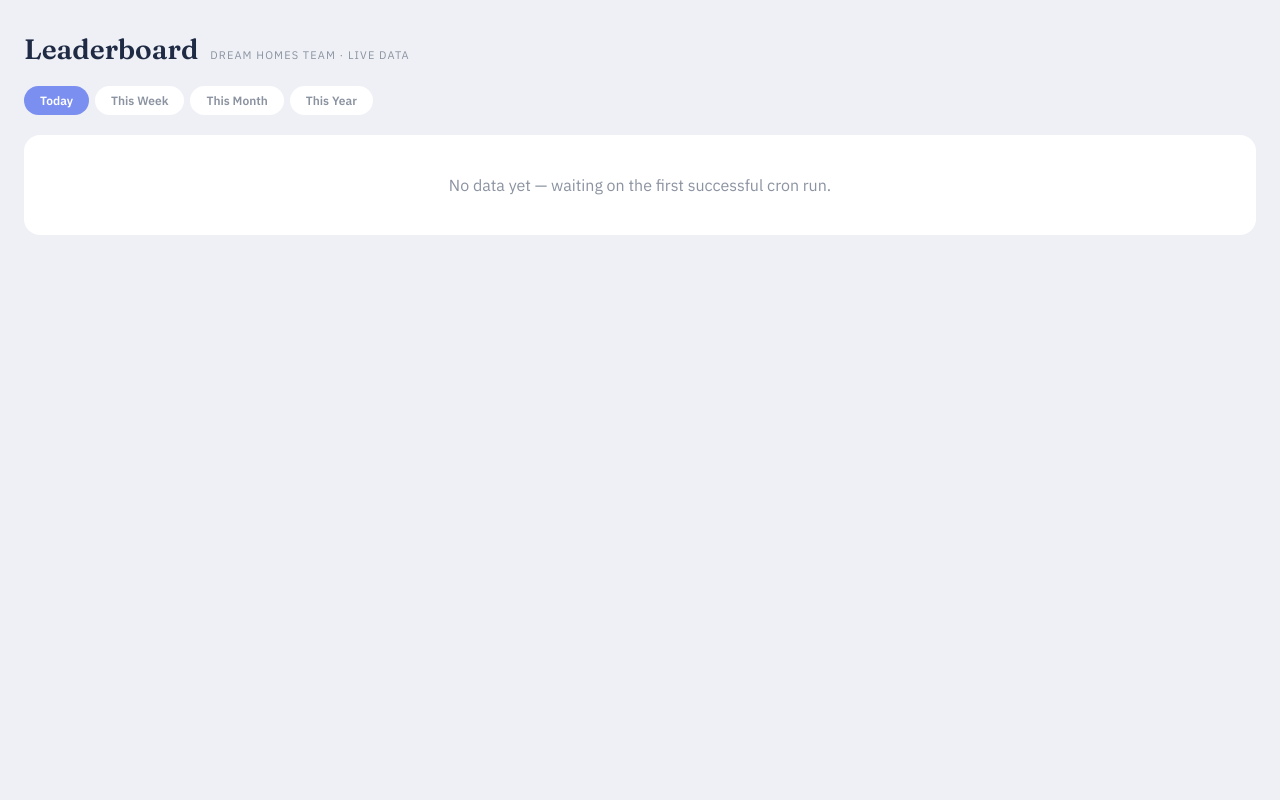
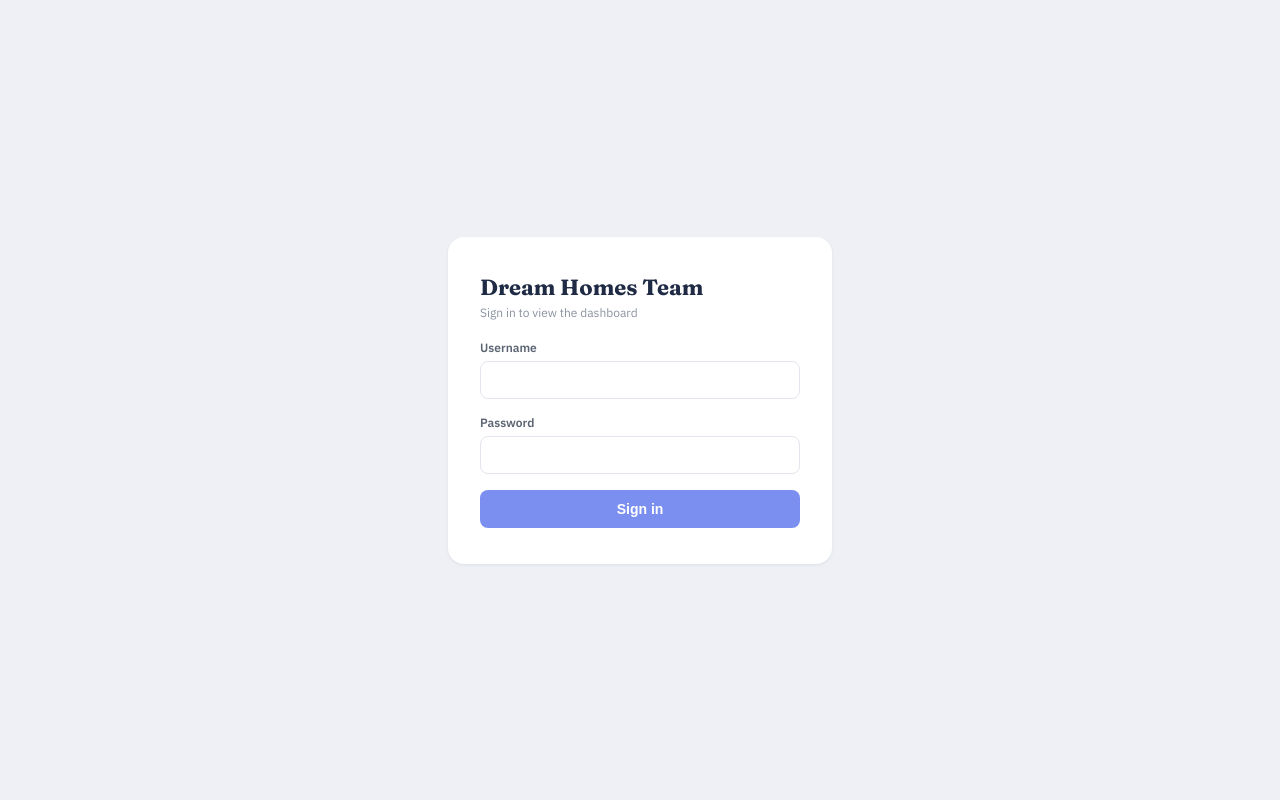
Before and after one commit to securit8/dht-dashboard, a Flask app: page / in a window 1280 px wide. Run offline with Flask 3, Linux system fonts and the light colour scheme; the visitor is signed in with stand-in values (Sample User, id 1); data that the repository does not hold is empty; some libraries are stand-ins or nearby versions.

Commit message:
Update leaderboard.html

```diff
--- a/templates/leaderboard.html
+++ b/templates/leaderboard.html
@@ -2,100 +2,31 @@
 <html lang="en">
 <head>
   <meta charset="utf-8">
-  <title>Leaderboard — Dream Homes Team</title>
-  <link rel="stylesheet" href="https://fonts.googleapis.com/css2?family=Fraunces:wght@500;600;700&family=IBM+Plex+Sans:wght@400;500;600;700&family=IBM+Plex+Mono:wght@500;600;700&display=swap">
+  <title>Sign in — Dream Homes Team</title>
+  <link rel="stylesheet" href="https://fonts.googleapis.com/css2?family=Fraunces:wght@600;700&family=IBM+Plex+Sans:wght@400;500;600;700&display=swap">
   <style>
-    body { margin: 0; font-family: 'IBM Plex Sans', system-ui, sans-serif; background: #EEF0F5; }
-    .page { max-width: 1360px; margin: 0 auto; padding: 32px 24px; }
-    h1 { margin: 0; font-family: 'Fraunces', serif; font-size: 28px; font-weight: 600; color: #1F2A44; }
-    .sub { font-size: 11px; letter-spacing: 0.1em; text-transform: uppercase; color: #8B93A1; }
-    .totals { display: grid; grid-template-columns: repeat(6, minmax(0, 1fr)); gap: 10px; margin: 20px 0; }
-    .totals .kpi { background: #fff; border-radius: 12px; padding: 13px 14px; box-shadow: 0 1px 3px rgba(31,42,68,0.05); }
-    .kpi-val { font-size: 19px; font-weight: 700; color: #1F2A44; font-family: 'IBM Plex Mono', monospace; }
-    .kpi-lbl { font-size: 9.5px; letter-spacing: 0.06em; text-transform: uppercase; color: #8B93A1; }
-    .podium { display: grid; grid-template-columns: repeat(3, minmax(0, 1fr)); gap: 16px; margin-bottom: 20px; }
-    .card { background: #fff; border-radius: 16px; padding: 20px 18px 16px; display: flex; flex-direction: column; align-items: center; box-shadow: 0 1px 3px rgba(31,42,68,0.08); }
-    .avatar { width: 64px; height: 64px; border-radius: 999px; display: flex; align-items: center; justify-content: center; color: #fff; font-size: 19px; font-weight: 600; }
-    .badge { width: 24px; height: 24px; border-radius: 999px; background: #1F2A44; color: #fff; display: flex; align-items: center; justify-content: center; font-size: 11px; font-weight: 700; border: 2px solid #fff; margin-top: -12px; }
-    .name { font-weight: 700; color: #1F2A44; font-size: 14px; margin: 6px 0 4px; }
-    .score { font-family: 'IBM Plex Mono', monospace; font-size: 36px; font-weight: 700; color: #7B8FF0; }
-    .stats { display: flex; flex-wrap: wrap; justify-content: center; gap: 6px 9px; font-size: 11px; color: #5B6472; font-family: 'IBM Plex Mono', monospace; margin-top: 6px; }
-    .rows { display: flex; flex-direction: column; gap: 6px; }
-    .row { display: flex; align-items: center; gap: 12px; background: #fff; border-radius: 12px; padding: 8px 16px; box-shadow: 0 1px 2px rgba(31,42,68,0.05); }
-    .row .rank { width: 18px; text-align: center; font-family: 'IBM Plex Mono', monospace; font-size: 12px; font-weight: 700; color: #8B93A1; }
-    .row .avatar { width: 30px; height: 30px; font-size: 10.5px; }
-    .row .name { width: 140px; font-weight: 600; color: #1F2A44; font-size: 13px; margin: 0; }
-    .row .stats { flex-grow: 1; justify-content: flex-start; margin: 0; }
-    .row .score { font-size: 16px; }
-    .empty { background: #fff; border-radius: 16px; padding: 40px; text-align: center; color: #8B93A1; }
+    body { margin: 0; font-family: 'IBM Plex Sans', system-ui, sans-serif; background: #EEF0F5; display: flex; align-items: center; justify-content: center; min-height: 100vh; }
+    .card { background: #fff; border-radius: 16px; padding: 36px 32px; width: 320px; box-shadow: 0 1px 3px rgba(31,42,68,0.08); }
+    h1 { margin: 0 0 4px; font-family: 'Fraunces', serif; font-size: 22px; color: #1F2A44; }
+    .sub { font-size: 12px; color: #8B93A1; margin-bottom: 20px; }
+    label { display: block; font-size: 12px; font-weight: 600; color: #5B6472; margin-bottom: 6px; }
+    input { width: 100%; box-sizing: border-box; padding: 10px 12px; border: 1px solid #E3E6EC; border-radius: 8px; font-size: 14px; margin-bottom: 16px; }
+    button { width: 100%; padding: 11px; border: none; border-radius: 8px; background: #7B8FF0; color: #fff; font-size: 14px; font-weight: 600; cursor: pointer; }
+    .error { background: #FDEDEA; color: #C0392B; font-size: 13px; padding: 10px 12px; border-radius: 8px; margin-bottom: 16px; }
   </style>
 </head>
 <body>
-<div class="page">
-  <div style="display: flex; align-items: baseline; gap: 12px; margin-bottom: 20px;">
-    <h1>Leaderboard</h1>
-    <span class="sub">Dream Homes Team &middot; live data</span>
+  <div class="card">
+    <h1>Dream Homes Team</h1>
+    <div class="sub">Sign in to view the dashboard</div>
+    {% if error %}<div class="error">{{ error }}</div>{% endif %}
+    <form method="post">
+      <label for="username">Username</label>
+      <input type="text" id="username" name="username" autocomplete="username" required>
+      <label for="password">Password</label>
+      <input type="password" id="password" name="password" autocomplete="current-password" required>
+      <button type="submit">Sign in</button>
+    </form>
   </div>
-
-  <div style="display: flex; gap: 6px; margin-bottom: 20px;">
-    <a href="?period=today" style="text-decoration:none; font-size:12px; font-weight:600; padding:7px 16px; border-radius:999px; background:{{ '#7B8FF0' if period=='today' else '#fff' }}; color:{{ '#fff' if period=='today' else '#8B93A1' }};">Today</a>
-    <a href="?period=week" style="text-decoration:none; font-size:12px; font-weight:600; padding:7px 16px; border-radius:999px; background:{{ '#7B8FF0' if period=='week' else '#fff' }}; color:{{ '#fff' if period=='week' else '#8B93A1' }};">This Week</a>
-    <a href="?period=month" style="text-decoration:none; font-size:12px; font-weight:600; padding:7px 16px; border-radius:999px; background:{{ '#7B8FF0' if period=='month' else '#fff' }}; color:{{ '#fff' if period=='month' else '#8B93A1' }};">This Month</a>
-    <a href="?period=year" style="text-decoration:none; font-size:12px; font-weight:600; padding:7px 16px; border-radius:999px; background:{{ '#7B8FF0' if period=='year' else '#fff' }}; color:{{ '#fff' if period=='year' else '#8B93A1' }};">This Year</a>
-  </div>
-
-  {% if not has_data %}
-  <div class="empty">No data yet — waiting on the first successful cron run.</div>
-  {% else %}
-
-  <div class="podium">
-    {% for agent in podium %}
-    <div class="card">
-      <div class="avatar" style="background: {{ agent.avatar_bg }};">{{ agent.initials }}</div>
-      <div class="badge">{{ agent.rank }}</div>
-      <div class="name">{{ agent.name }}</div>
-      <div class="score">{{ "{:,}".format(agent.score) }}</div>
-      <div class="stats">
-        <span>Appts {{ agent.appts }}</span>
-        <span>Conv {{ agent.conversations }} ({{ agent.conversations_dur_label }})</span>
-        <span>Attempts {{ agent.attempts }}</span>
-        <span>Texts {{ agent.texts }}</span>
-        <span>Zillow {{ agent.zillow }}</span>
-        <span>Emails {{ agent.emails }}</span>
-      </div>
-    </div>
-    {% endfor %}
-  </div>
-
-  <div class="totals">
-    <div class="kpi"><div class="kpi-val">{{ totals.appts }}</div><div class="kpi-lbl">Appointments</div></div>
-    <div class="kpi"><div class="kpi-val">{{ totals.conversations }} <span style="font-size:11px;color:#A9B0BC;">({{ totals.conversations_dur_label }})</span></div><div class="kpi-lbl">Conversations</div></div>
-    <div class="kpi"><div class="kpi-val">{{ totals.attempts }}</div><div class="kpi-lbl">Call Attempts</div></div>
-    <div class="kpi"><div class="kpi-val">{{ totals.texts }}</div><div class="kpi-lbl">Text Messages</div></div>
-    <div class="kpi"><div class="kpi-val">{{ totals.zillow }}</div><div class="kpi-lbl">Zillow Messages</div></div>
-    <div class="kpi"><div class="kpi-val">{{ totals.emails }}</div><div class="kpi-lbl">Emails</div></div>
-  </div>
-
-  <div class="rows">
-    {% for agent in rest %}
-    <div class="row">
-      <div class="rank">{{ agent.rank }}</div>
-      <div class="avatar" style="background: {{ agent.avatar_bg }};">{{ agent.initials }}</div>
-      <div class="name">{{ agent.name }}</div>
-      <div class="stats">
-        <span>Appts {{ agent.appts }}</span>
-        <span>Conv {{ agent.conversations }}</span>
-        <span>Attempts {{ agent.attempts }}</span>
-        <span>Texts {{ agent.texts }}</span>
-        <span>Zillow {{ agent.zillow }}</span>
-        <span>Emails {{ agent.emails }}</span>
-      </div>
-      <div class="score">{{ "{:,}".format(agent.score) }}</div>
-    </div>
-    {% endfor %}
-  </div>
-
-  {% endif %}
-</div>
 </body>
 </html>
```
